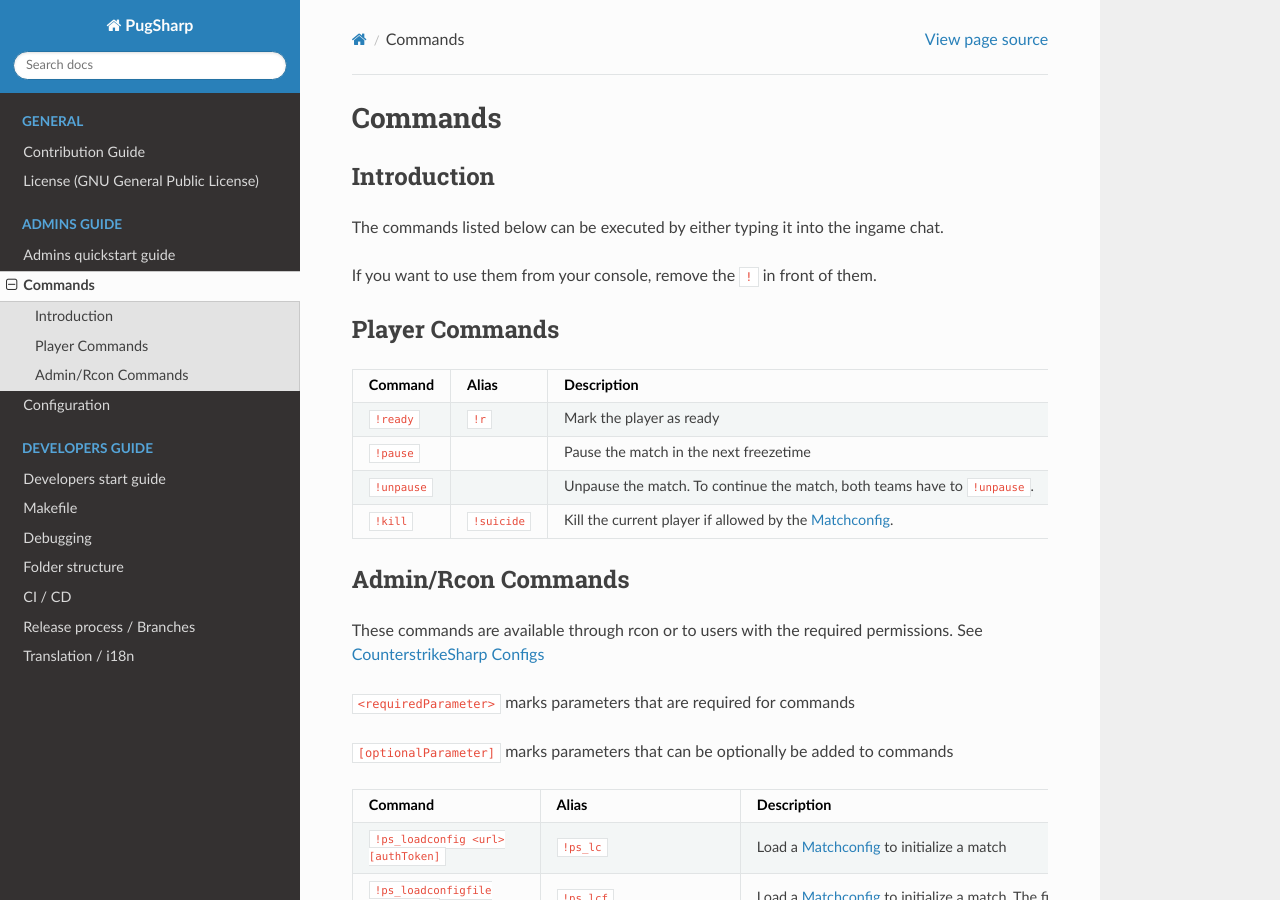
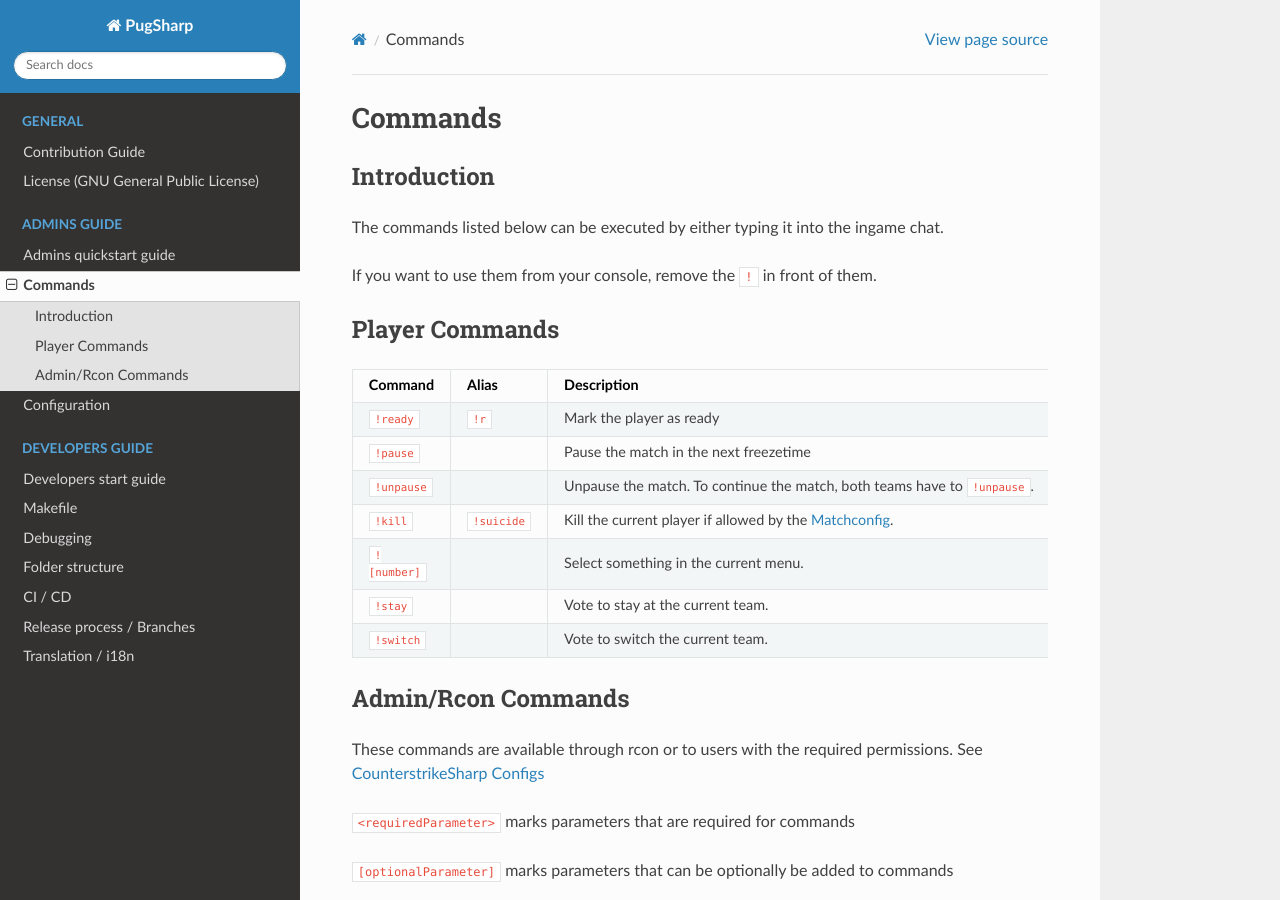
Before and after one commit to Lan2Play/PugSharp, a Sphinx documentation site: the page built from Docs/source/admin/commands.rst, in a window 1280 px wide and 900 px high. Built offline with Sphinx 7.4.7 and the Read the Docs theme 2.0.0, drawn with Linux system fonts in a browser that asks for light colours.

Commit message:
Add Docu

```diff
--- a/Docs/source/admin/commands.rst
+++ b/Docs/source/admin/commands.rst
@@ -11,17 +11,23 @@
 Player Commands
 ----------------------------------------
 
-+--------------+--------------+-----------------------------------------------------------------------------------+
-|   Command    |    Alias     |                                    Description                                    |
-+==============+==============+===================================================================================+
-| ``!ready``   | ``!r``       | Mark the player as ready                                                          |
-+--------------+--------------+-----------------------------------------------------------------------------------+
-| ``!pause``   |              | Pause the match in the next freezetime                                            |
-+--------------+--------------+-----------------------------------------------------------------------------------+
-| ``!unpause`` |              | Unpause the match. To continue the match, both teams have to ``!unpause``.        |
-+--------------+--------------+-----------------------------------------------------------------------------------+
-| ``!kill``    | ``!suicide`` | Kill the current player if allowed by the :ref:`admin/configuration:matchconfig`. |
-+--------------+--------------+-----------------------------------------------------------------------------------+
++---------------+--------------+-----------------------------------------------------------------------------------+
+|    Command    |    Alias     |                                    Description                                    |
++===============+==============+===================================================================================+
+| ``!ready``    | ``!r``       | Mark the player as ready                                                          |
++---------------+--------------+-----------------------------------------------------------------------------------+
+| ``!pause``    |              | Pause the match in the next freezetime                                            |
++---------------+--------------+-----------------------------------------------------------------------------------+
+| ``!unpause``  |              | Unpause the match. To continue the match, both teams have to ``!unpause``.        |
++---------------+--------------+-----------------------------------------------------------------------------------+
+| ``!kill``     | ``!suicide`` | Kill the current player if allowed by the :ref:`admin/configuration:matchconfig`. |
++---------------+--------------+-----------------------------------------------------------------------------------+
+| ``![number]`` |              | Select something in the current menu.                                             |
++---------------+--------------+-----------------------------------------------------------------------------------+
+| ``!stay``     |              | Vote to stay at the current team.                                                 |
++---------------+--------------+-----------------------------------------------------------------------------------+
+| ``!switch``   |              | Vote to switch the current team.                                                  |
++---------------+--------------+-----------------------------------------------------------------------------------+
 
 
 Admin/Rcon Commands
```
